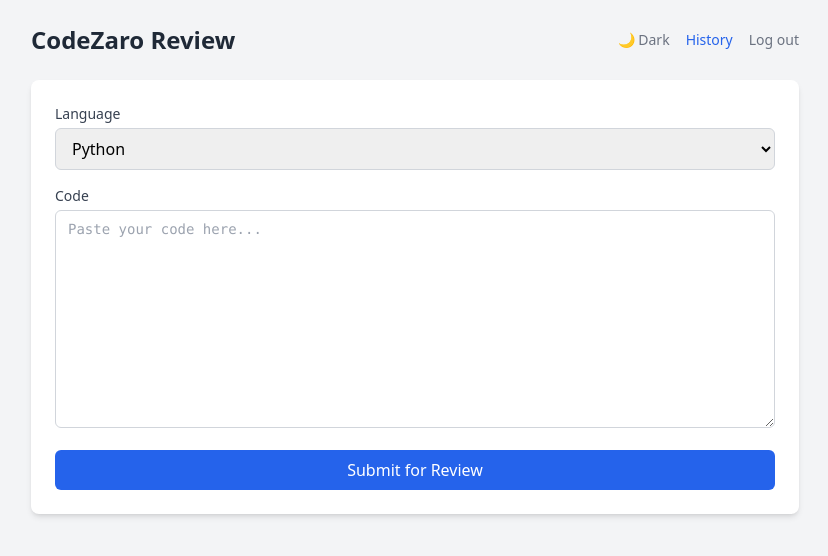
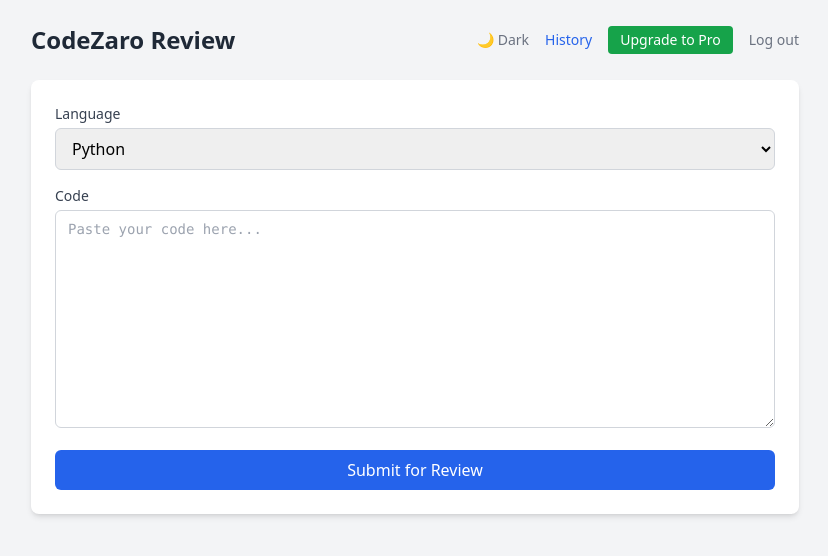
Before and after one commit to Rakesh051204/codezaro-frontend, a React (Create React App) app: page /review in a window 1280 px wide. Shown: the top 556 px of the page, without its empty margins (225-1053 px from the left). Built offline with nearby package versions, Linux system fonts and the light colour scheme; no server answers; sample sign-in values are in the browser's storage.

Commit message:
Add Upgrade to Pro button

```diff
--- a/src/pages/Review.js
+++ b/src/pages/Review.js
@@ -2,6 +2,7 @@
 import { useNavigate } from "react-router-dom";
 import { submitReview, getUsage } from "../api";
 import { useTheme } from "../ThemeContext";
+import axios from "axios"; // <-- added
 
 function Review() {
   const [code, setCode] = useState("");
@@ -12,6 +13,9 @@
   const [usage, setUsage] = useState(null);
   const navigate = useNavigate();
   const { isDark, toggleTheme } = useTheme();
+
+  // You can replace this with the actual backend URL if needed
+  const API_BASE_URL = "https://codezaro-backend-7.onrender.com";
 
   const fetchUsage = async () => {
     try {
@@ -57,6 +61,21 @@
     }
   };
 
+  const handleUpgrade = async () => {
+    try {
+      const token = localStorage.getItem("access_token");
+      const response = await axios.post(
+        `${API_BASE_URL}/payments/create-checkout`,
+        {},
+        { headers: { Authorization: `Bearer ${token}` } }
+      );
+      window.location.href = response.data.url;
+    } catch (err) {
+      console.error(err);
+      alert("Something went wrong. Please try again.");
+    }
+  };
+
   const usagePercent = usage ? (usage.review_count / usage.limit) * 100 : 0;
   const showUsageWarning = usage && usagePercent >= 90;
   const limitReached = usage && usage.review_count >= usage.limit;
@@ -81,6 +100,12 @@
               className="text-sm text-blue-600 dark:text-blue-400 hover:underline"
             >
               History
+            </button>
+            <button
+              onClick={handleUpgrade}
+              className="text-sm bg-green-600 text-white px-3 py-1 rounded hover:bg-green-700"
+            >
+              Upgrade to Pro
             </button>
             <button
               onClick={handleLogout}
```
